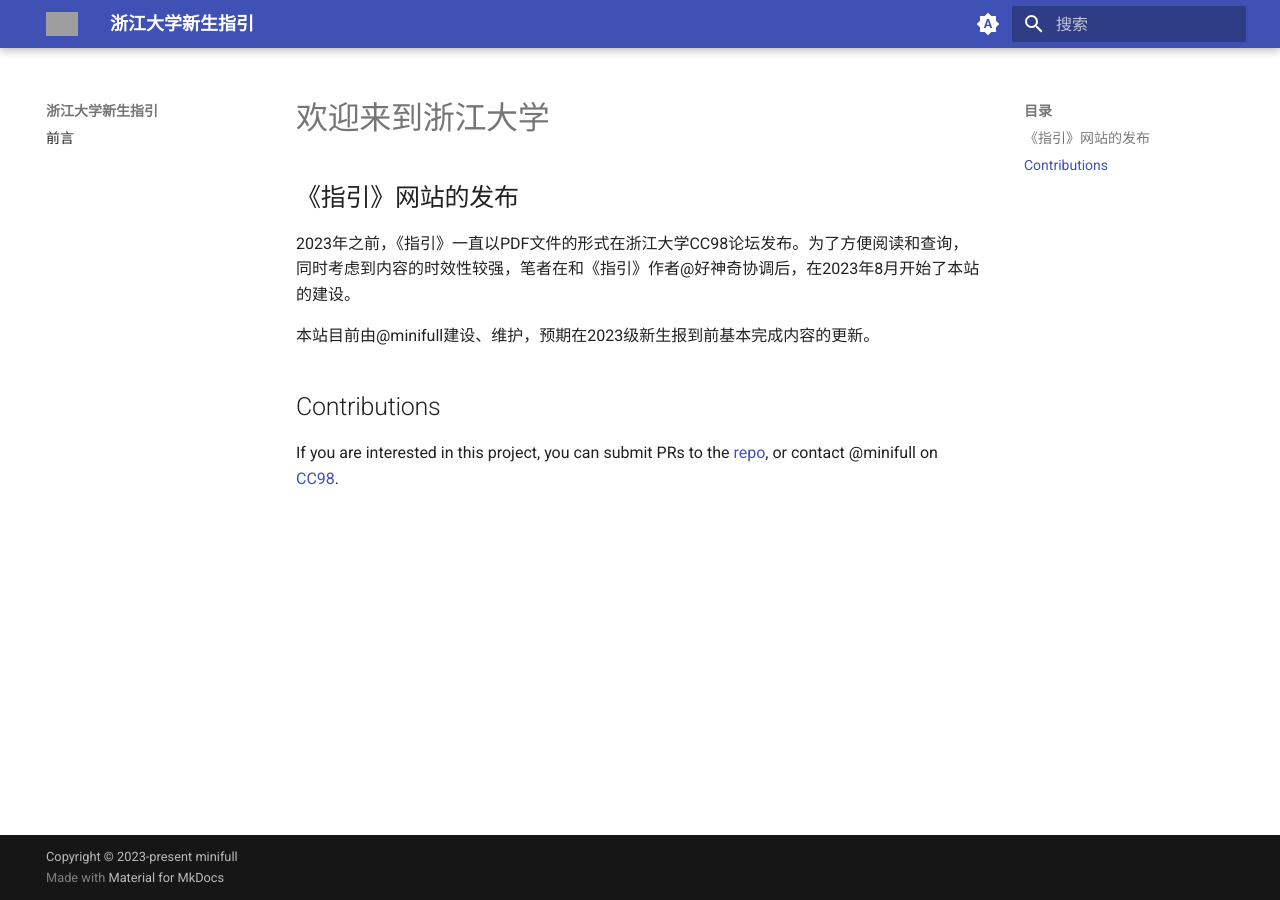
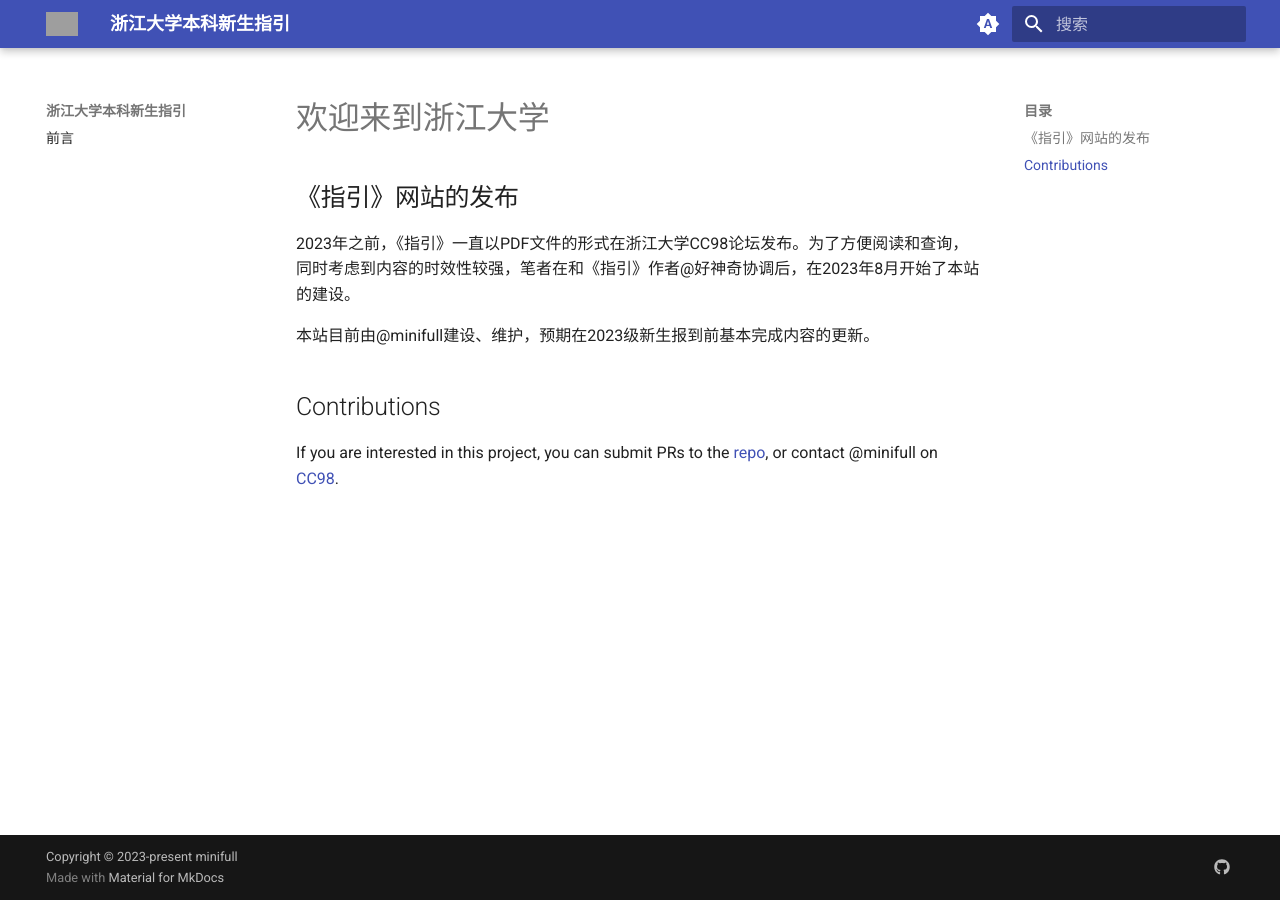
Before and after one commit to mini-full/zju-welcome, an MkDocs documentation site: the page built from docs/index.md, in a window 1280 px wide. Built offline with MkDocs 1.6.1 and Material for MkDocs 9.7.7, drawn with Linux system fonts in a browser that asks for light colours; grey boxes are pictures that could not be loaded.

Commit message:
add footnote

```diff
--- a/mkdocs.yml
+++ b/mkdocs.yml
@@ -1,4 +1,4 @@
-site_name: 浙江大学新生指引
+site_name: 浙江大学本科新生指引
 site_author: mini-full
 site_description: 浙江大学本科生新生指引为浙江大学CC98论坛新生宝典版面编撰的新生入学指南。
 
@@ -36,6 +36,7 @@ theme:
     - navigation.tracking
     - navigation.path
     - navigation.top
+    - navigation.footer
 
     - search.highlight
     - search.share
@@ -55,3 +56,9 @@ nav:
 
 extra_css:
   - stylesheets/extra.css
+
+
+extra:
+  social:
+    - icon: fontawesome/brands/github
+      link: https://github.com/mini-full/zju-welcome/tree/gh-pages
```
